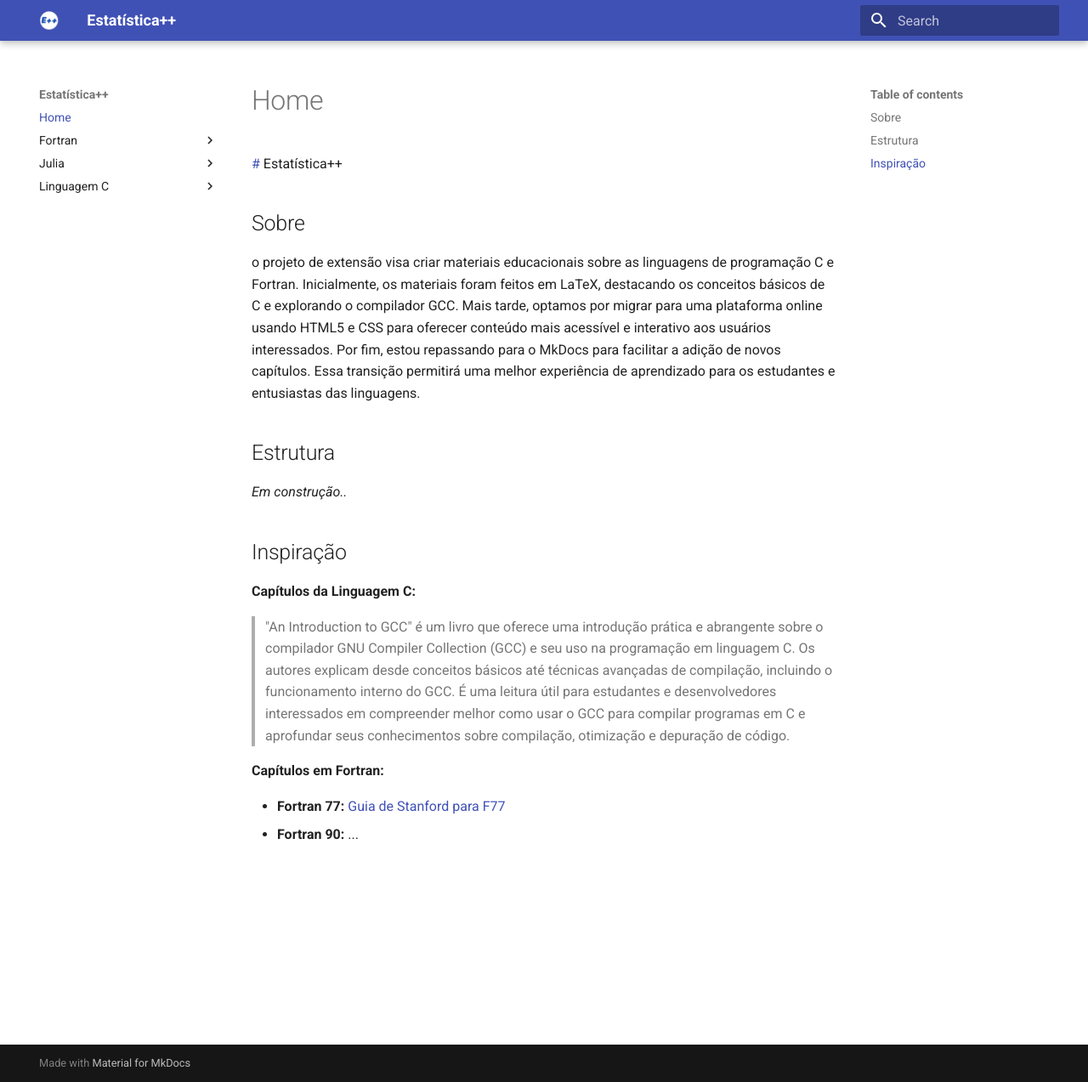
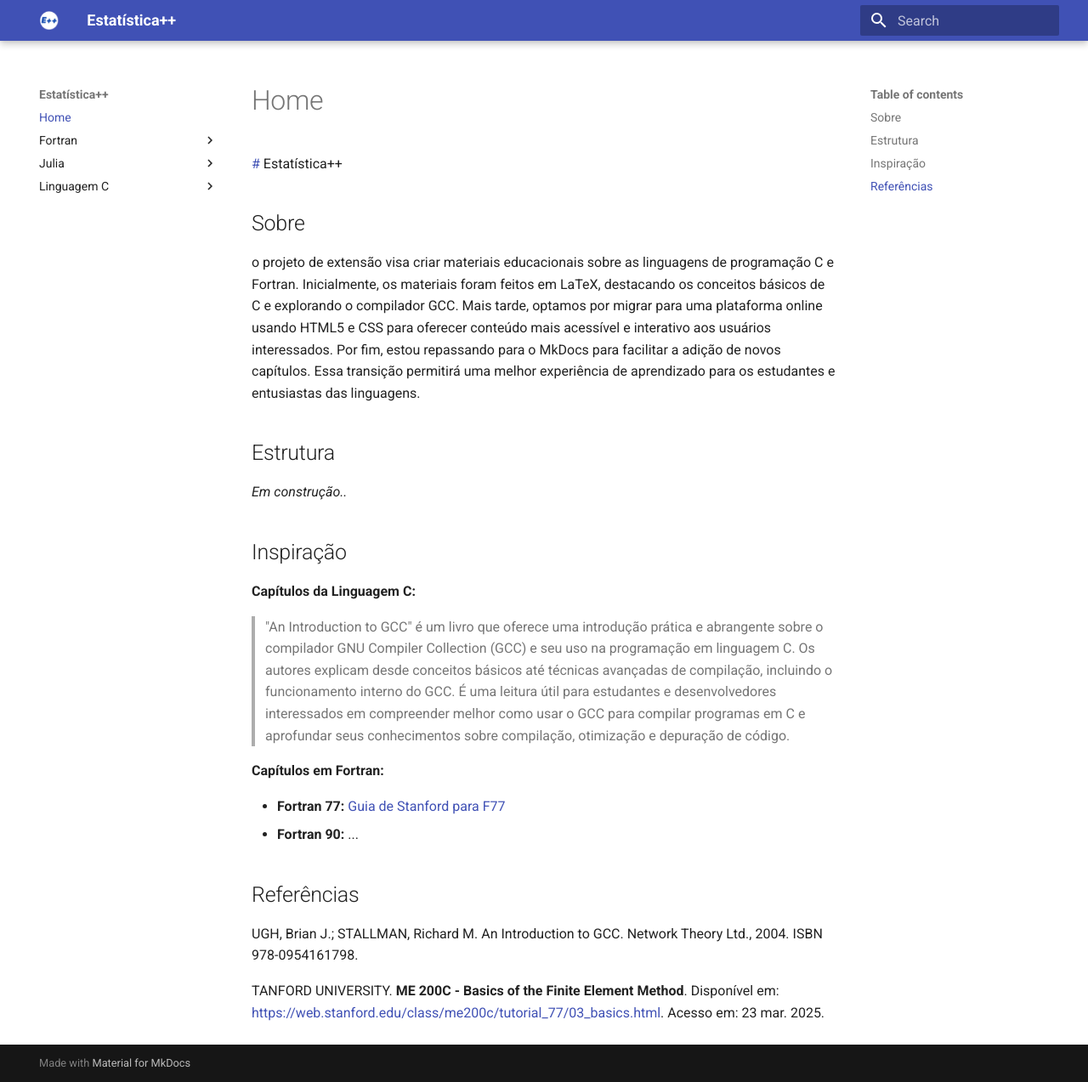
Before and after one commit to EstatisticaPlusPlus/low-level-learning, an MkDocs documentation site: the page built from docs/index.md, in a window 1280 px wide and 1273 px high. Shown: the whole window at 85% size. Built offline with MkDocs 1.6.1 and Material for MkDocs 9.7.7, drawn with Linux system fonts in a browser that asks for light colours.

Commit message:
add: referencias bibliograficas

```diff
--- a/docs/index.md
+++ b/docs/index.md
@@ -25,3 +25,9 @@ entusiastas das linguagens.
 
 - **Fortran 77:** [Guia de Stanford para F77](https://web.stanford.edu/class/me200c/tutorial_77/03_basics.html)
 - **Fortran 90:** ...
+
+## Referências
+
+UGH, Brian J.; STALLMAN, Richard M. An Introduction to GCC. Network Theory Ltd., 2004. ISBN 978-0954161798.
+
+TANFORD UNIVERSITY. **ME 200C - Basics of the Finite Element Method**. Disponível em: [https://web.stanford.edu/class/me200c/tutorial_77/03_basics.html](https://web.stanford.edu/class/me200c/tutorial_77/03_basics.html). Acesso em: 23 mar. 2025.
```
